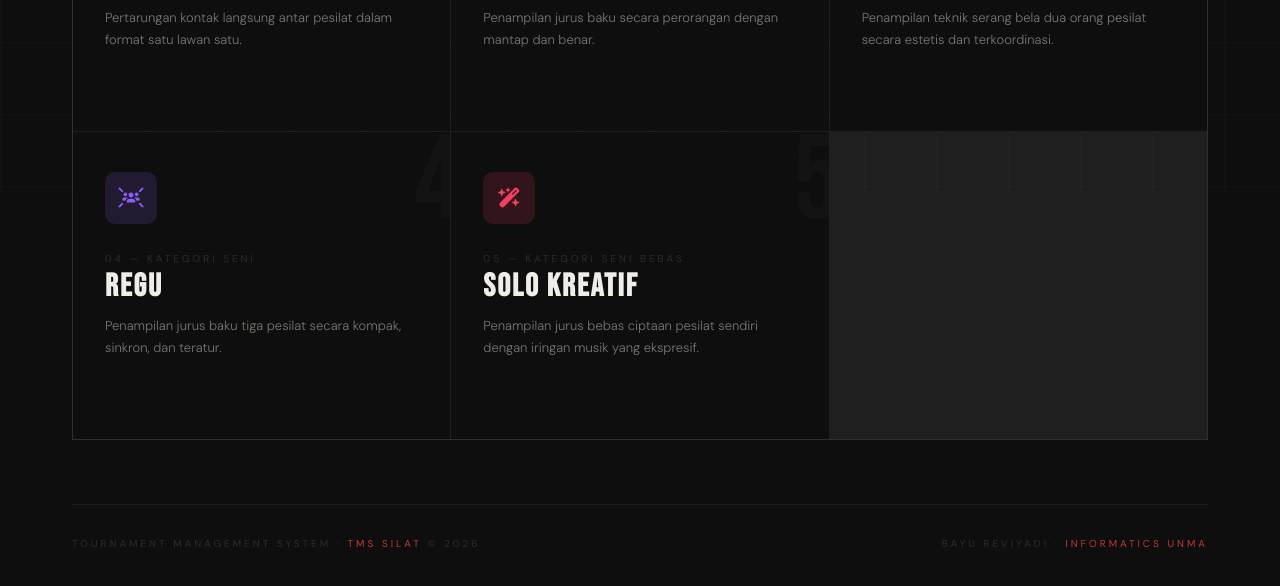
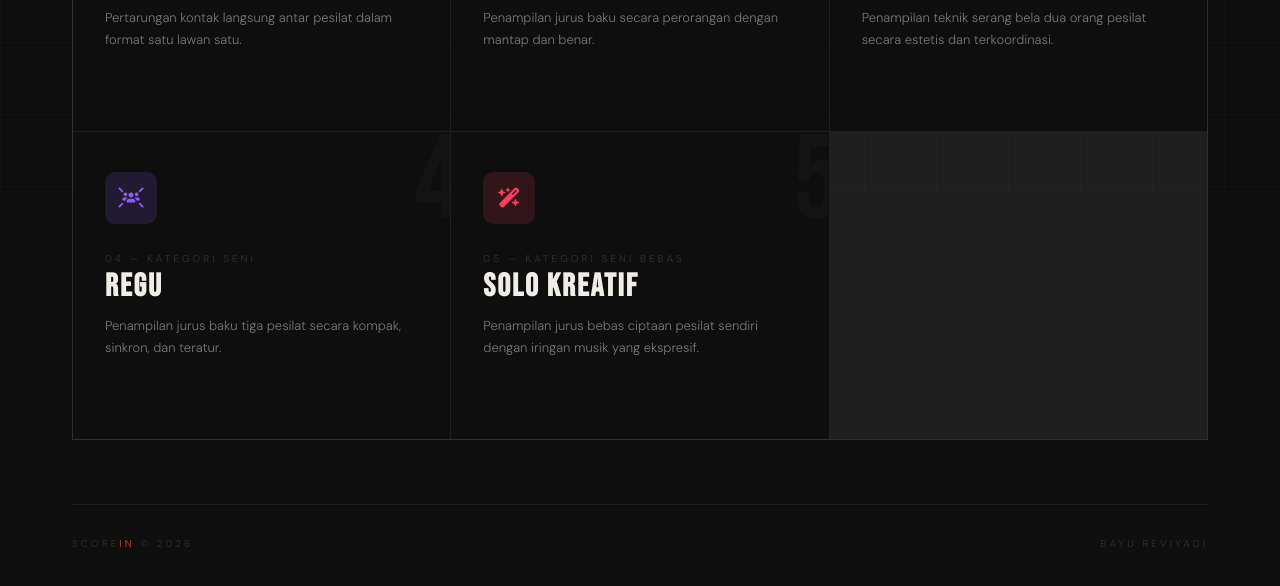
Before and after one commit to bayureviyadi/scorein, a plain HTML site: page gelanggang/kategori.html in a window 1280 px wide. Shown: the part 605-1191 px from the top of the page. Drawn offline with Linux system fonts and the light colour scheme; no server answers; sample sign-in values are in the browser's storage.

Commit message:
Update kategori.html

```diff
--- a/gelanggang/kategori.html
+++ b/gelanggang/kategori.html
@@ -649,8 +649,8 @@
 
     <!-- FOOTER -->
     <div class="page-footer reveal">
-        <p>Tournament Management System · <span>TMS Silat</span> © 2026</p>
-        <p>Bayu Reviyadi · <span>Informatics UNMA</span></p>
+        <p>SCORE<span>IN</span> © 2026</p>
+        <p>Bayu Reviyadi</p>
     </div>
 
 </div>
```
